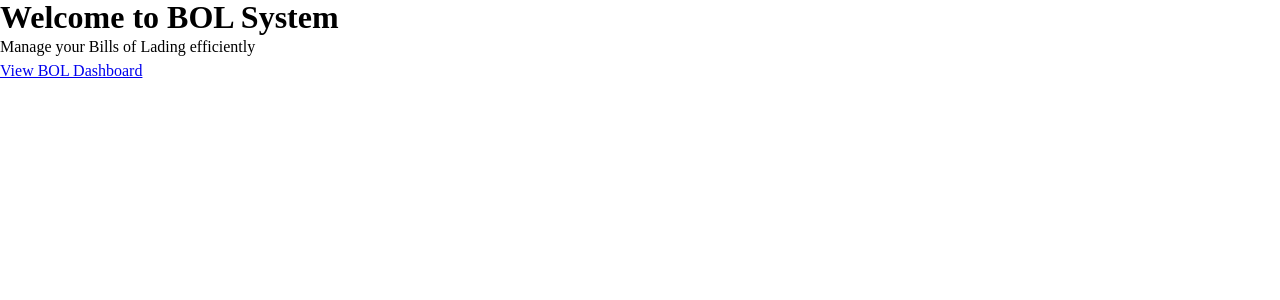
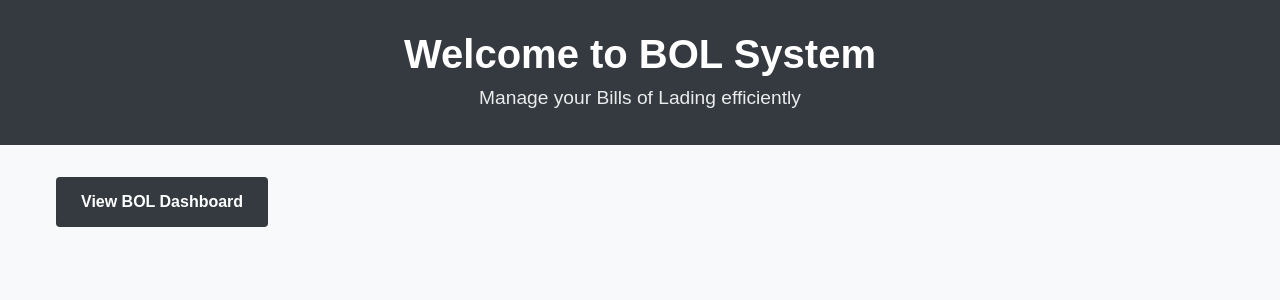
Before and after one commit to JoanneOs/capybara-frontend, a React (Vite) app: page / in a window 1280 px wide. Shown: the top 300 px of the page. Built offline with nearby package versions, Linux system fonts and the light colour scheme.

Commit message:
HomePage.css inspired by my first Triway Transportation Project

```diff
--- a/src/pages/HomePage/HomePage.css
+++ b/src/pages/HomePage/HomePage.css
@@ -0,0 +1,48 @@
+.home-container {
+    font-family: Arial, sans-serif;
+    background-color: #f8f9fa;
+    min-height: 100vh;
+  }
+
+  .hero-section {
+    background-color: #343a40;
+    color: white;
+    padding: 2rem 1rem;
+    text-align: center;
+    margin-bottom: 2rem;
+  }
+
+  .hero-section h1 {
+    margin-bottom: 0.5rem;
+    font-size: 2.5rem;
+  }
+
+  .hero-section p {
+    font-size: 1.2rem;
+    opacity: 0.9;
+    margin-bottom: 0;
+  }
+
+  .cta-section {
+    max-width: 1200px;
+    margin: 0 auto;
+    padding: 0 1rem;
+  }
+
+  .cta-button {
+    display: inline-block;
+    background-color: #343a40;
+    color: white;
+    padding: 0.75rem 1.5rem;
+    text-decoration: none;
+    border-radius: 0.25rem;
+    font-weight: bold;
+    transition: background-color 0.3s;
+    border: 1px solid transparent;
+  }
+
+  .cta-button:hover {
+    background-color: #23272b;
+    color: white;
+    text-decoration: none;
+  }
```
